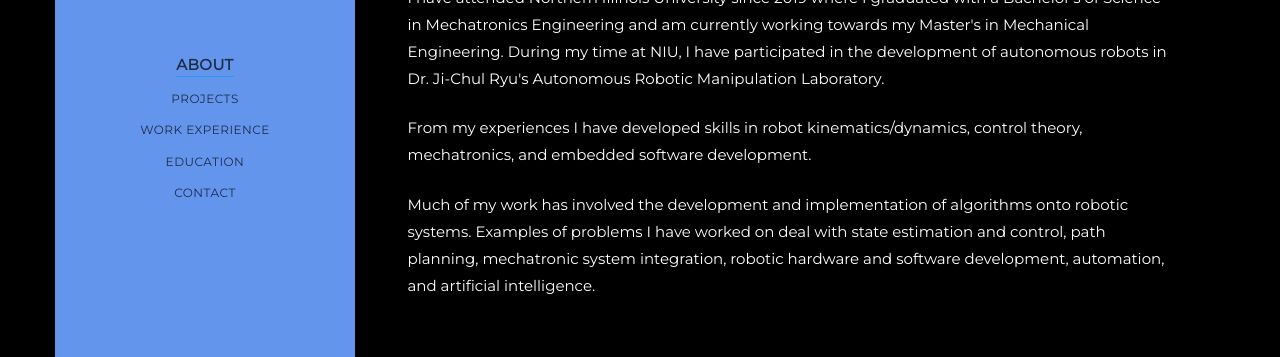
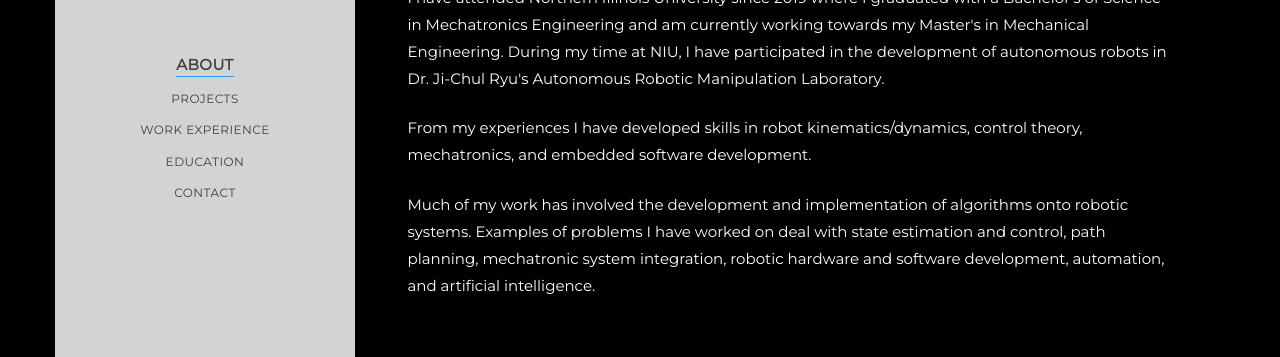
Before and after one commit to TaiLe2435/TaiLe2435.github.io, a plain HTML site: page index.html in a window 1280 px wide. Shown: the part 123-480 px from the top of the page. Drawn offline with Linux system fonts and the light colour scheme; no server answers; a web font is replaced by a local one.

Commit message:
changing color of side bar

```diff
--- a/css/style.css
+++ b/css/style.css
@@ -138,7 +138,7 @@ figure figcaption {
 	width: 300px;
 	position: fixed;
 	z-index: 1001;
-	background-color: cornflowerblue;
+	background-color: lightgrey;
 	-webkit-transition: 0.5s;
 	-o-transition: 0.5s;
 	transition: 0.5s;
```
